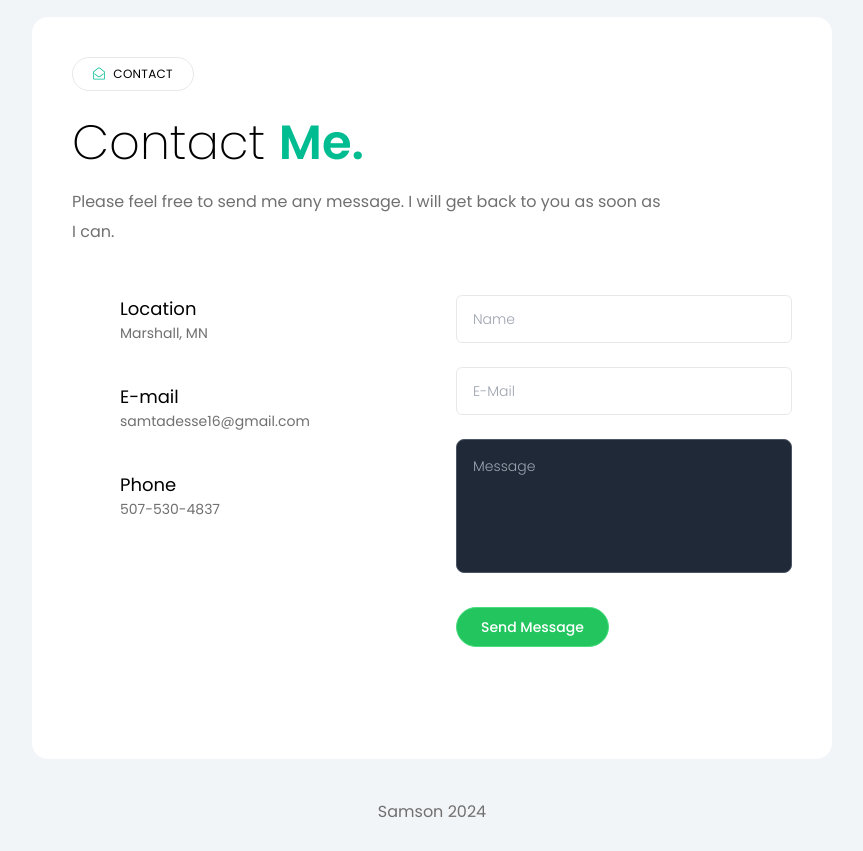
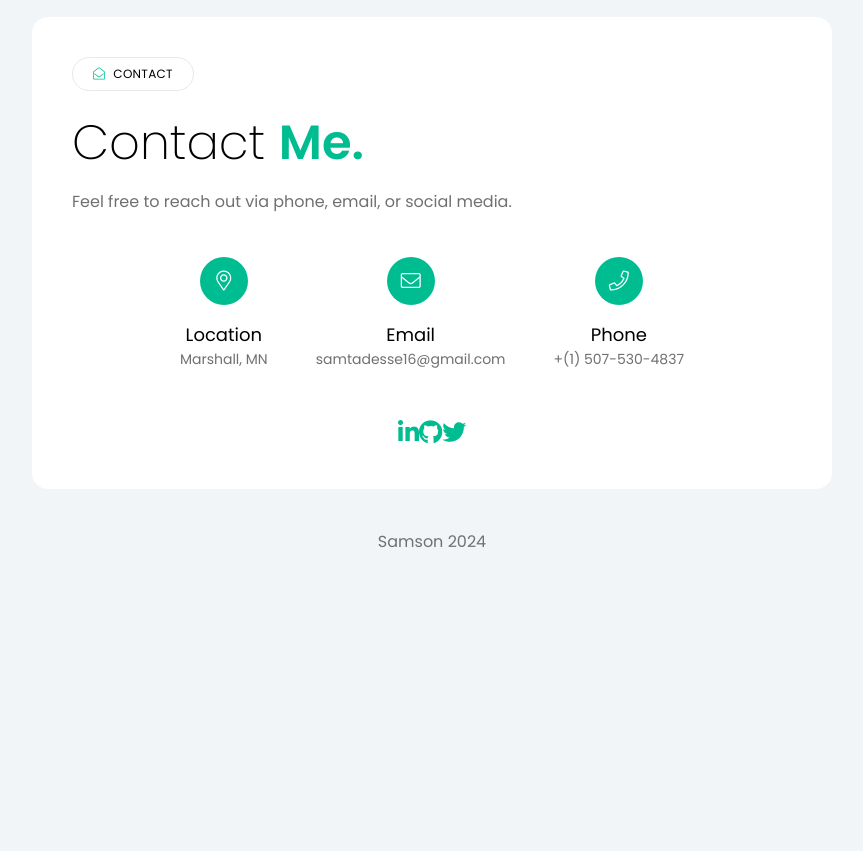
Before and after one commit to afrocoder16/samson, a plain HTML site: page index.html in a window 1280 px wide. Shown: the part 5892-6743 px from the top of the page, without its empty margins (328-1191 px from the left). After the commit the page ends 6473 px from the top, so only its background shows below. Drawn offline with Linux system fonts and the light colour scheme; a script that the page names is missing.

Commit message:
fixed contact

```diff
--- a/index.html
+++ b/index.html
@@ -1130,83 +1130,70 @@
 <!-- Contact Section Start -->
 <div data-scroll-index="8" id="contact">
     <div class="contact-section px-5 py-8 md:p-8 bg-white dark:bg-nightBlack rounded-2xl lg:p-10 2xl:p-13">
+      <!-- Section header -->
       <div class="inline-flex items-center gap-2 px-4 py-2 text-xs tracking-wide text-black dark:text-white border lg:px-5 section-name border-platinum dark:border-greyBlack200 rounded-4xl">
         <i class="fal fa-envelope-open text-theme"></i>
         CONTACT
       </div>
 
+      <!-- Title & subtitle -->
       <div class="mb-10 mt-7 section-title">
         <h2 class="title text-[32px] md:text-4xl lg:text-5xl font-extralight text-black dark:text-white leading-1.27">
           Contact <span class="font-semibold text-theme">Me.</span>
         </h2>
         <p class="mt-3.5 md:mt-5 subtitle max-w-sectionTitle">
-                                Please feel free to send me any message. I will get back to you as soon as I can.
+        Feel free to reach out via phone, email, or social media.
         </p>
       </div>
 
-                        <div class="grid gap-12 mt-8 mb-10 md:my-12 md:grid-cols-2">
-                            <div class="md:col-span-1">
-                                <ul class="contact-info space-y-6 md:space-y-10">
-                                    <li class="flex items-center">
-                                        <div class="flex justify-center w-12 icon">
-                                            <!-- SVG for Location Icon -->
+      <!-- Static contact details arranged horizontally -->
+      <div class="contact-info flex flex-row justify-center items-center gap-12">
+        <!-- Location -->
+        <div class="flex flex-col items-center">
+          <div class="flex justify-center items-center w-12 h-12 rounded-full bg-theme text-white mb-4">
+            <i class="fal fa-map-marker-alt text-xl"></i>
           </div>
-                                        <div class="flex-1">
           <h6 class="text-lg text-black dark:text-white">Location</h6>
           <p class="text-sm">Marshall, MN</p>
         </div>
-                                    </li>
-
-                                    <li class="flex items-center">
-                                        <div class="flex justify-center w-12 icon">
-                                            <!-- SVG for Email Icon -->
+        <!-- Email -->
+        <div class="flex flex-col items-center">
+          <div class="flex justify-center items-center w-12 h-12 rounded-full bg-theme text-white mb-4">
+            <i class="fal fa-envelope text-xl"></i>
           </div>
-                                        <div class="flex-1">
-                                            <h6 class="text-lg text-black dark:text-white">E-mail</h6>
+          <h6 class="text-lg text-black dark:text-white">Email</h6>
           <p class="text-sm">samtadesse16@gmail.com</p>
         </div>
-                                    </li>
-
-                                    <li class="flex items-center">
-                                        <div class="flex justify-center w-12 icon">
-                                            <!-- SVG for Phone Icon -->
+        <!-- Phone -->
+        <div class="flex flex-col items-center">
+          <div class="flex justify-center items-center w-12 h-12 rounded-full bg-theme text-white mb-4">
+            <i class="fal fa-phone text-xl"></i>
           </div>
-                                        <div class="flex-1">
           <h6 class="text-lg text-black dark:text-white">Phone</h6>
-                                            <p class="text-sm">507-530-4837</p>
+          <p class="text-sm">+(1) 507-530-4837</p>
         </div>
-                                    </li>
-                                </ul>
       </div>
 
-<!-- Form Section -->
-<div class="md:col-span-1">
-    <form id="contactForm" class="space-y-6">
-        <div class="form-group">
-            <input type="text" name="name" id="name" placeholder="Name"
-                class="w-full p-4 text-sm rounded-lg bg-gray-800 text-white border border-gray-600 outline-none focus:ring-2 focus:ring-green-400 h-12 dark:placeholder:text-white/40"
-                required>
+      <!-- Optional Social Media Links with increased spacing -->
+      <div class="mt-12 flex justify-center space-x-20">
+        <a href="https://www.linkedin.com/in/samsontadesse/" target="_blank" class="text-theme text-2xl">
+          <i class="fab fa-linkedin-in"></i>
+        </a>
+        <a href="https://github.com/afrocoder16" target="_blank" class="text-theme text-2xl">
+          <i class="fab fa-github"></i>
+        </a>
+        <a href="#" class="text-theme text-2xl">
+          <i class="fab fa-twitter"></i>
+        </a>
       </div>
-        <div class="form-group">
-            <input type="email" name="email" id="email" placeholder="E-Mail"
-                class="w-full p-4 text-sm rounded-lg bg-gray-800 text-white border border-gray-600 outline-none focus:ring-2 focus:ring-green-400 h-12 dark:placeholder:text-white/40"
-                required>
     </div>
-        <div class="form-group">
-            <textarea name="message" id="message" placeholder="Message" rows="5"
-                class="w-full p-4 text-sm rounded-lg bg-gray-800 text-white border border-gray-600 outline-none focus:ring-2 focus:ring-green-400 dark:placeholder:text-white/40 resize-none"
-                required></textarea>
   </div>
-        <div class="form-group">
-            <button type="submit"
-                class="inline-flex items-center gap-2 text-sm font-medium border border-green-400 bg-green-500 text-white py-3 px-6 rounded-full leading-none transition-all duration-300 hover:bg-green-600 hover:border-green-600"
-                aria-label="Send Message">
-                Send Message
-            </button>
-        </div>
-        <div id="formMessage"></div> <!-- Placeholder for the message after form submission -->
-    </form>
-</div>
+  <!-- Contact Section End -->
+
+
+
+
+
 
 
                         </div>
```
Lines whose indentation alone changed are shown as unchanged.
